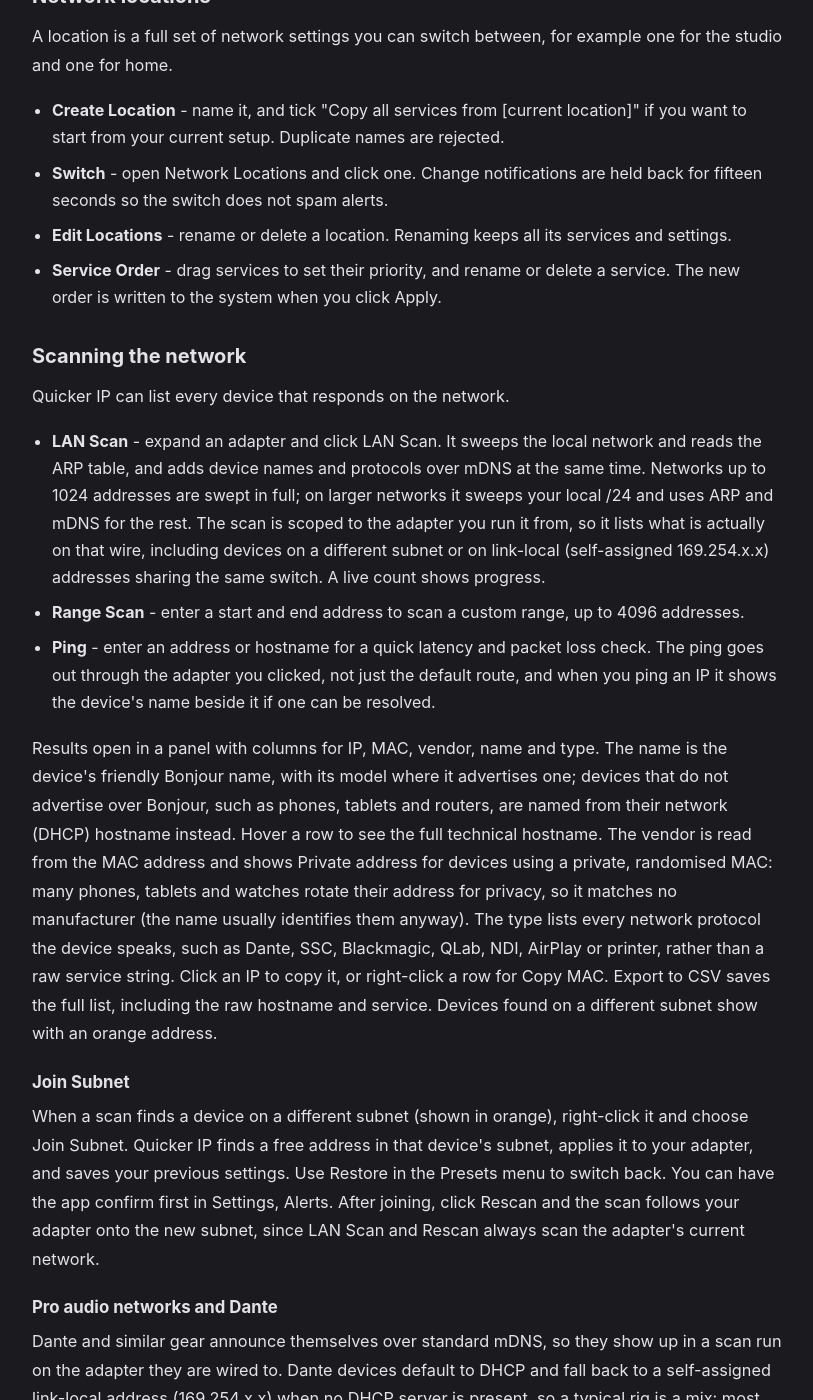
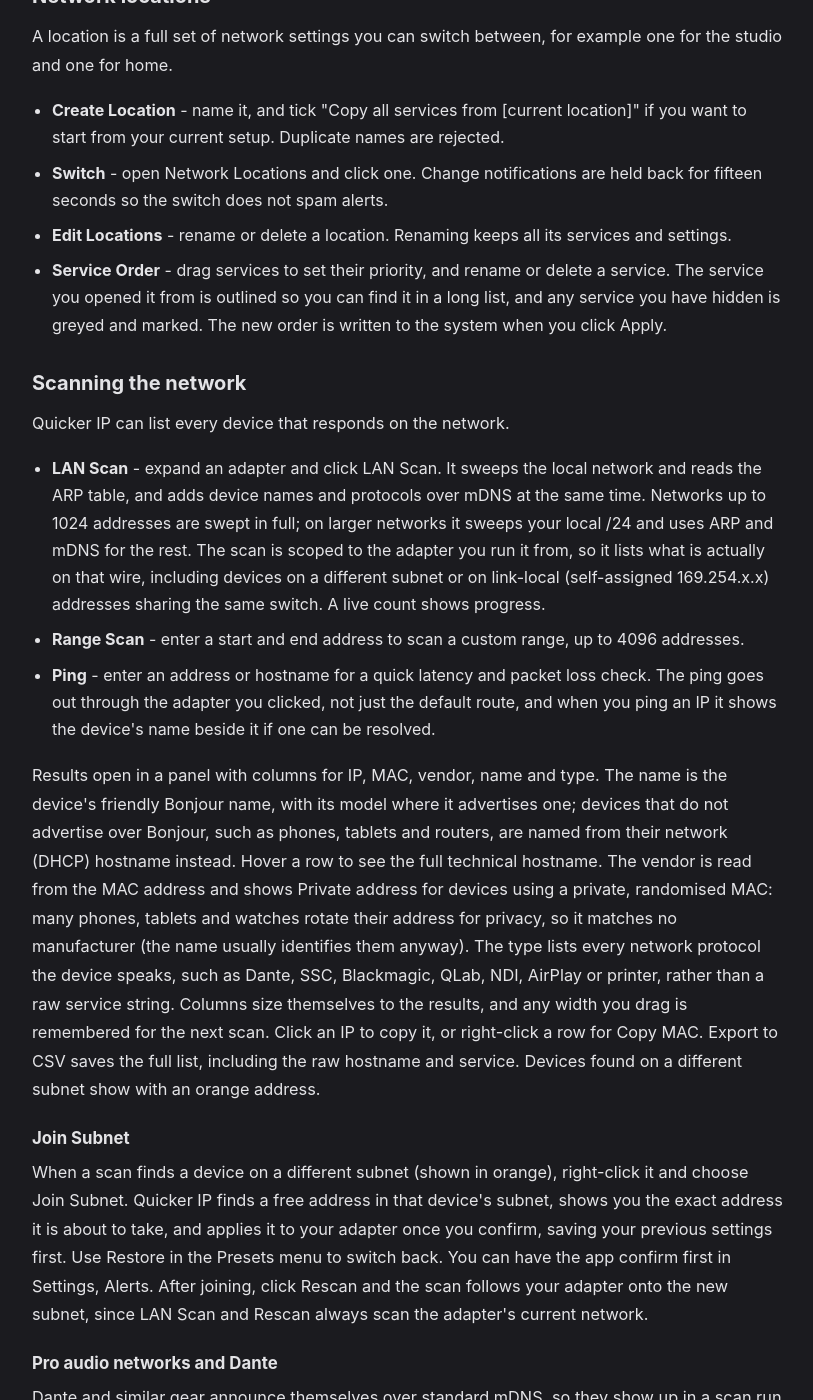
Before and after one commit to BSKapps/bskapps.github.io, a Jekyll site: the page articles/quicker-ip-guide/index.html, which Jekyll copies as it is, in a window 1280 px wide and 1400 px high, scrolled down 3230 px. Shown: the whole window, without its empty margins (232-1045 px from the left). Built offline with Jekyll 4.4.1, drawn with Linux system fonts in a browser that asks for light colours.

Commit message:
Guide: cover the Join Subnet confirm, scan column sizing, and Service Order markers

```diff
--- a/articles/quicker-ip-guide/index.html
+++ b/articles/quicker-ip-guide/index.html
@@ -90,7 +90,7 @@
                 <li><strong>Create Location</strong> - name it, and tick "Copy all services from [current location]" if you want to start from your current setup. Duplicate names are rejected.</li>
                 <li><strong>Switch</strong> - open Network Locations and click one. Change notifications are held back for fifteen seconds so the switch does not spam alerts.</li>
                 <li><strong>Edit Locations</strong> - rename or delete a location. Renaming keeps all its services and settings.</li>
-                <li><strong>Service Order</strong> - drag services to set their priority, and rename or delete a service. The new order is written to the system when you click Apply.</li>
+                <li><strong>Service Order</strong> - drag services to set their priority, and rename or delete a service. The service you opened it from is outlined so you can find it in a long list, and any service you have hidden is greyed and marked. The new order is written to the system when you click Apply.</li>
             </ul>
 
             <h2>Scanning the network</h2>
@@ -100,10 +100,10 @@
                 <li><strong>Range Scan</strong> - enter a start and end address to scan a custom range, up to 4096 addresses.</li>
                 <li><strong>Ping</strong> - enter an address or hostname for a quick latency and packet loss check. The ping goes out through the adapter you clicked, not just the default route, and when you ping an IP it shows the device's name beside it if one can be resolved.</li>
             </ul>
-            <p>Results open in a panel with columns for IP, MAC, vendor, name and type. The name is the device's friendly Bonjour name, with its model where it advertises one; devices that do not advertise over Bonjour, such as phones, tablets and routers, are named from their network (DHCP) hostname instead. Hover a row to see the full technical hostname. The vendor is read from the MAC address and shows Private address for devices using a private, randomised MAC: many phones, tablets and watches rotate their address for privacy, so it matches no manufacturer (the name usually identifies them anyway). The type lists every network protocol the device speaks, such as Dante, SSC, Blackmagic, QLab, NDI, AirPlay or printer, rather than a raw service string. Click an IP to copy it, or right-click a row for Copy MAC. Export to CSV saves the full list, including the raw hostname and service. Devices found on a different subnet show with an orange address.</p>
+            <p>Results open in a panel with columns for IP, MAC, vendor, name and type. The name is the device's friendly Bonjour name, with its model where it advertises one; devices that do not advertise over Bonjour, such as phones, tablets and routers, are named from their network (DHCP) hostname instead. Hover a row to see the full technical hostname. The vendor is read from the MAC address and shows Private address for devices using a private, randomised MAC: many phones, tablets and watches rotate their address for privacy, so it matches no manufacturer (the name usually identifies them anyway). The type lists every network protocol the device speaks, such as Dante, SSC, Blackmagic, QLab, NDI, AirPlay or printer, rather than a raw service string. Columns size themselves to the results, and any width you drag is remembered for the next scan. Click an IP to copy it, or right-click a row for Copy MAC. Export to CSV saves the full list, including the raw hostname and service. Devices found on a different subnet show with an orange address.</p>
 
             <h3>Join Subnet</h3>
-            <p>When a scan finds a device on a different subnet (shown in orange), right-click it and choose Join Subnet. Quicker IP finds a free address in that device's subnet, applies it to your adapter, and saves your previous settings. Use Restore in the Presets menu to switch back. You can have the app confirm first in Settings, Alerts. After joining, click Rescan and the scan follows your adapter onto the new subnet, since LAN Scan and Rescan always scan the adapter's current network.</p>
+            <p>When a scan finds a device on a different subnet (shown in orange), right-click it and choose Join Subnet. Quicker IP finds a free address in that device's subnet, shows you the exact address it is about to take, and applies it to your adapter once you confirm, saving your previous settings first. Use Restore in the Presets menu to switch back. You can have the app confirm first in Settings, Alerts. After joining, click Rescan and the scan follows your adapter onto the new subnet, since LAN Scan and Rescan always scan the adapter's current network.</p>
 
             <h3>Pro audio networks and Dante</h3>
             <p>Dante and similar gear announce themselves over standard mDNS, so they show up in a scan run on the adapter they are wired to. Dante devices default to DHCP and fall back to a self-assigned link-local address (169.254.x.x) when no DHCP server is present, so a typical rig is a mix: most devices link-local, the odd one left on a static address, or the reverse. Quicker IP lists them all and flags the odd one out in orange, so you can spot a misconfigured unit and use Join Subnet to hop onto it and sort it out. Unlike some control software, which hides a device stranded on the wrong subnet, the scan still shows it.</p>
```
